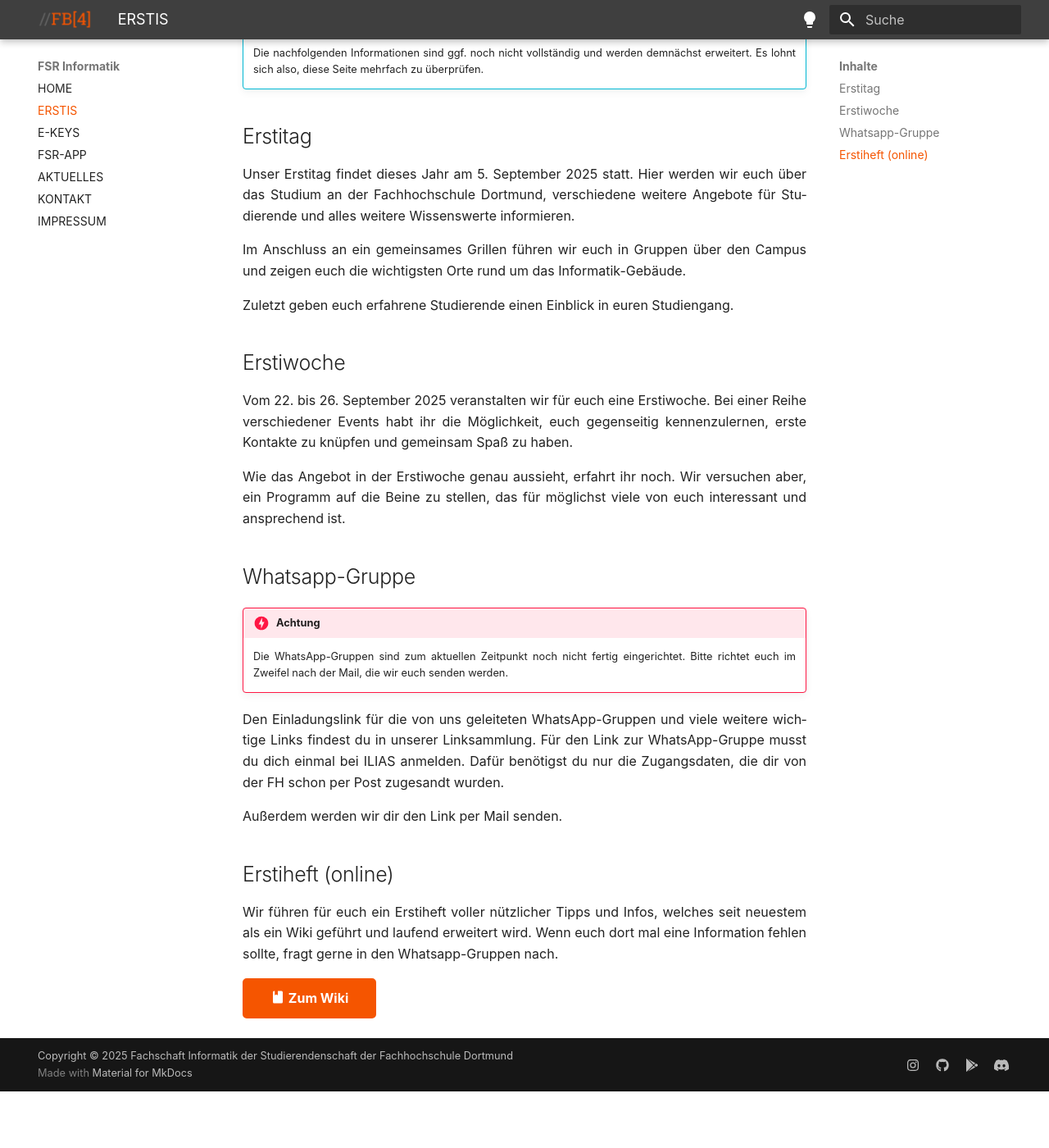
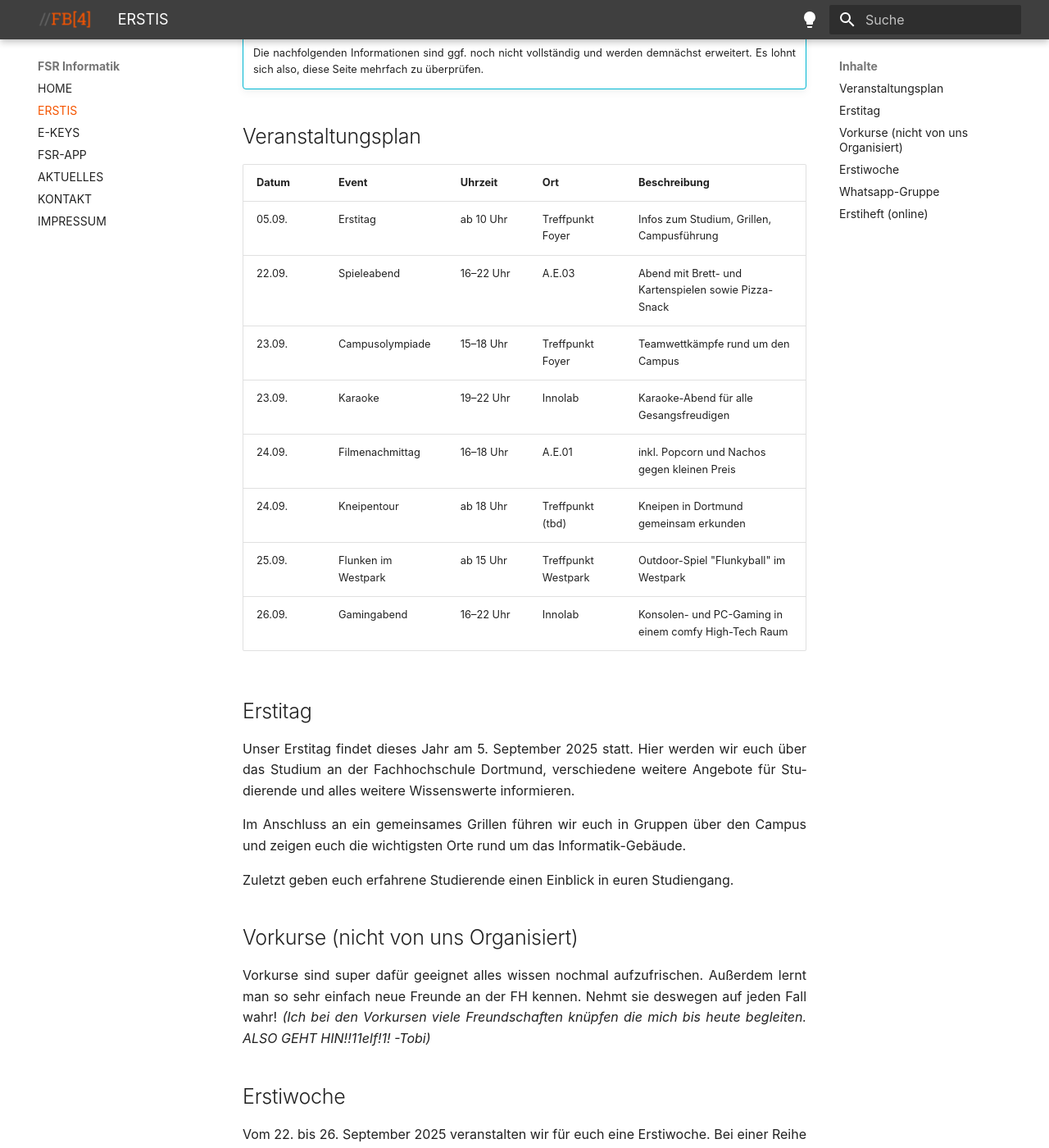
Before and after one commit to Fachschaftsrat-Informatik-FH-Dortmund/fsrfb4.de-mkdocs, an MkDocs documentation site: the page built from docs/erstis.md, in a window 1280 px wide and 1400 px high, scrolled down 448 px. Shown: the whole window at 82% size. Built offline with MkDocs 1.6.1 and Material for MkDocs 9.7.7, drawn with Linux system fonts in a browser that asks for light colours; some web fonts are replaced; plug-ins that fetch from the network failed and are left out; before the commit the page ends 1779 px from its top, so only the background shows below that; some of the changed text lies outside the part shown.

Commit message:
weitere pics und infos korrigiert

```diff
--- a/docs/erstis.md
+++ b/docs/erstis.md
@@ -12,6 +12,20 @@ Kontakt zur Ersti-Orga 2025: [informatik@fasta.fh-dortmund.de](mailto:informatik
 
     Die nachfolgenden Informationen sind ggf. noch nicht vollständig und werden demnächst erweitert. Es lohnt sich also, diese Seite mehrfach zu überprüfen.
 
+## Veranstaltungsplan
+
+| Datum       | Event              | Uhrzeit       | Ort                  | Beschreibung |
+|-------------|--------------------|---------------|----------------------|--------------|
+| 05.09.      | Erstitag           | ab 10 Uhr     | Treffpunkt Foyer     | Infos zum Studium, Grillen, Campusführung |
+| 22.09.      | Spieleabend        | 16–22 Uhr     | A.E.03               | Abend mit Brett- und Kartenspielen sowie Pizza-Snack |
+| 23.09.      | Campusolympiade    | 15–18 Uhr     | Treffpunkt Foyer     | Teamwettkämpfe rund um den Campus |
+| 23.09.      | Karaoke            | 19–22 Uhr     | Innolab              | Karaoke-Abend für alle Gesangsfreudigen |
+| 24.09.      | Filmenachmittag    | 16–18 Uhr     | A.E.01               | inkl. Popcorn und Nachos gegen kleinen Preis |
+| 24.09.      | Kneipentour        | ab 18 Uhr     | Treffpunkt (tbd)     | Kneipen in Dortmund gemeinsam erkunden |
+| 25.09.      | Flunken im Westpark| ab 15 Uhr     | Treffpunkt Westpark  | Outdoor-Spiel "Flunkyball" im Westpark |
+| 26.09.      | Gamingabend        | 16–22 Uhr     | Innolab              | Konsolen- und PC-Gaming in einem comfy High-Tech Raum |
+
+
 ## Erstitag
 
 Unser Erstitag findet dieses Jahr am 5. September 2025 statt. Hier werden wir euch über das Studium an der Fachhochschule Dortmund, verschiedene weitere Angebote für Studierende und alles weitere Wissenswerte informieren.
@@ -20,11 +34,16 @@ Im Anschluss an ein gemeinsames Grillen führen wir euch in Gruppen über den Ca
 
 Zuletzt geben euch erfahrene Studierende einen Einblick in euren Studiengang.
 
+## Vorkurse (nicht von uns Organisiert)
+Vorkurse sind super dafür geeignet alles wissen nochmal aufzufrischen. Außerdem lernt man so sehr einfach neue Freunde an der FH kennen. Nehmt sie deswegen auf jeden Fall wahr! _(Ich bei den Vorkursen viele Freundschaften knüpfen die mich bis heute begleiten. ALSO GEHT HIN!!11elf!1! -Tobi)_
+
 ## Erstiwoche
 
 Vom 22. bis 26. September 2025 veranstalten wir für euch eine Erstiwoche. Bei einer Reihe verschiedener Events habt ihr die Möglichkeit, euch gegenseitig kennenzulernen, erste Kontakte zu knüpfen und gemeinsam Spaß zu haben.
 
-Wie das Angebot in der Erstiwoche genau aussieht, erfahrt ihr noch. Wir versuchen aber, ein Programm auf die Beine zu stellen, das für möglichst viele von euch interessant und ansprechend ist.
+Wir haben mit viel Herzensblut und Liebe für euch ein Programm zusammengestellt, das (hoffentlich) für möglichst viele von euch Ansprechend ist. _(Campusolympiade ist mein Highlight -Tobi)_
+
+
 
 ## Whatsapp-Gruppe
 
```
Also changed, not shown: other parts of docs/erstis.md (+1 -1 lines), docs/index.md (+10 -2 lines), docs/images/marc.jpg (added).
